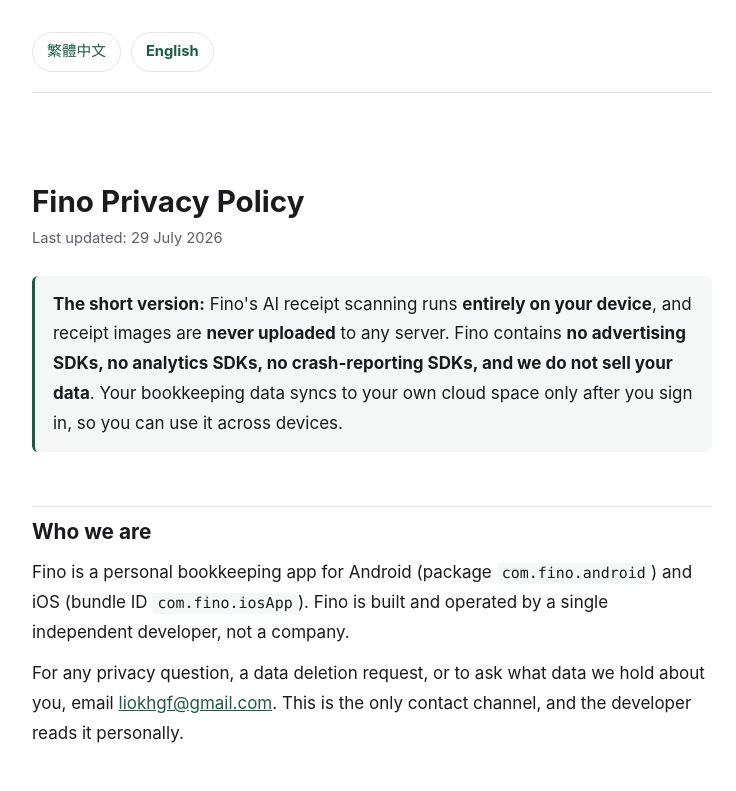
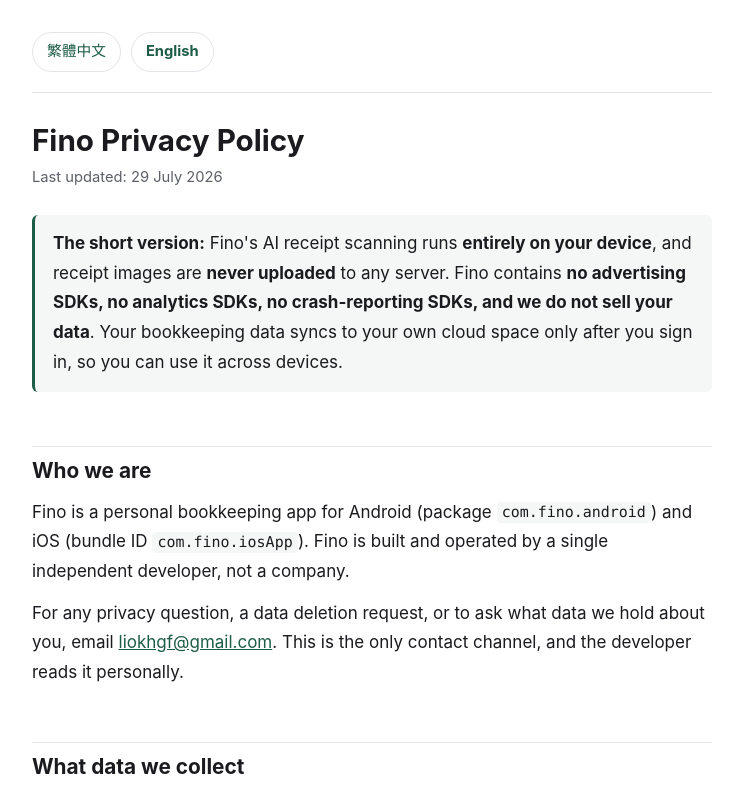
Before and after one commit to Sayid000/fino-legal, a plain HTML site: page en/privacy.html in a window 1280 px wide. Shown: the top 791 px of the page, without its empty margins (268-1004 px from the left). Drawn offline with Linux system fonts and the light colour scheme.

Commit message:
fix: drop leftover top margin on the English privacy heading
The inline margin-top existed to separate the English block from the Chinese
one back when both lived on the same page. After the split it renders as a
large gap above the title.

```diff
--- a/en/privacy.html
+++ b/en/privacy.html
@@ -154,7 +154,7 @@
   <a href="../privacy.html">繁體中文</a>
   <a href="#" aria-current="page"><strong>English</strong></a>
 </nav>
-<h1 style="margin-top:3em;">Fino Privacy Policy</h1>
+<h1>Fino Privacy Policy</h1>
 <p class="meta">Last updated: 29 July 2026</p>
 
 <div class="summary">
```
